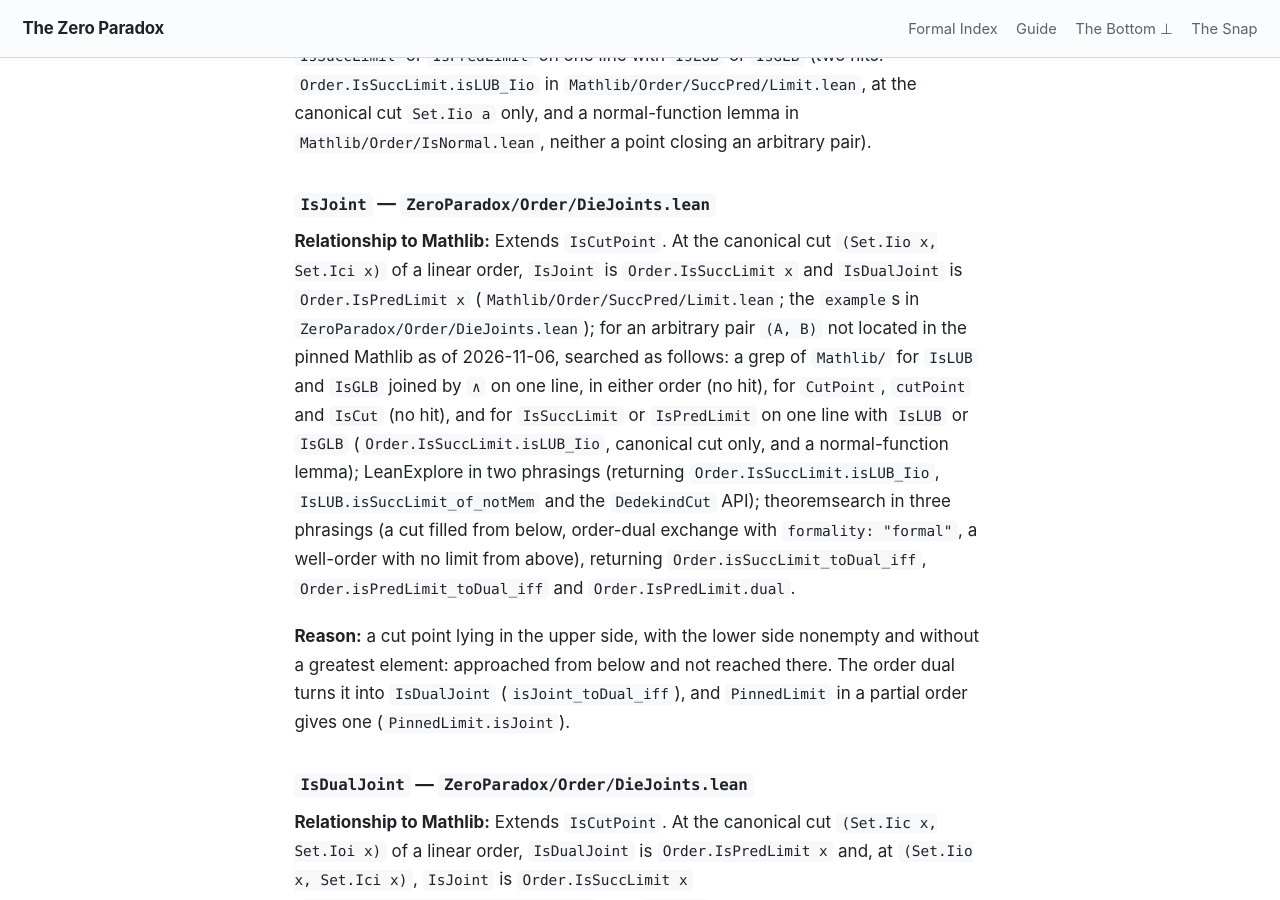
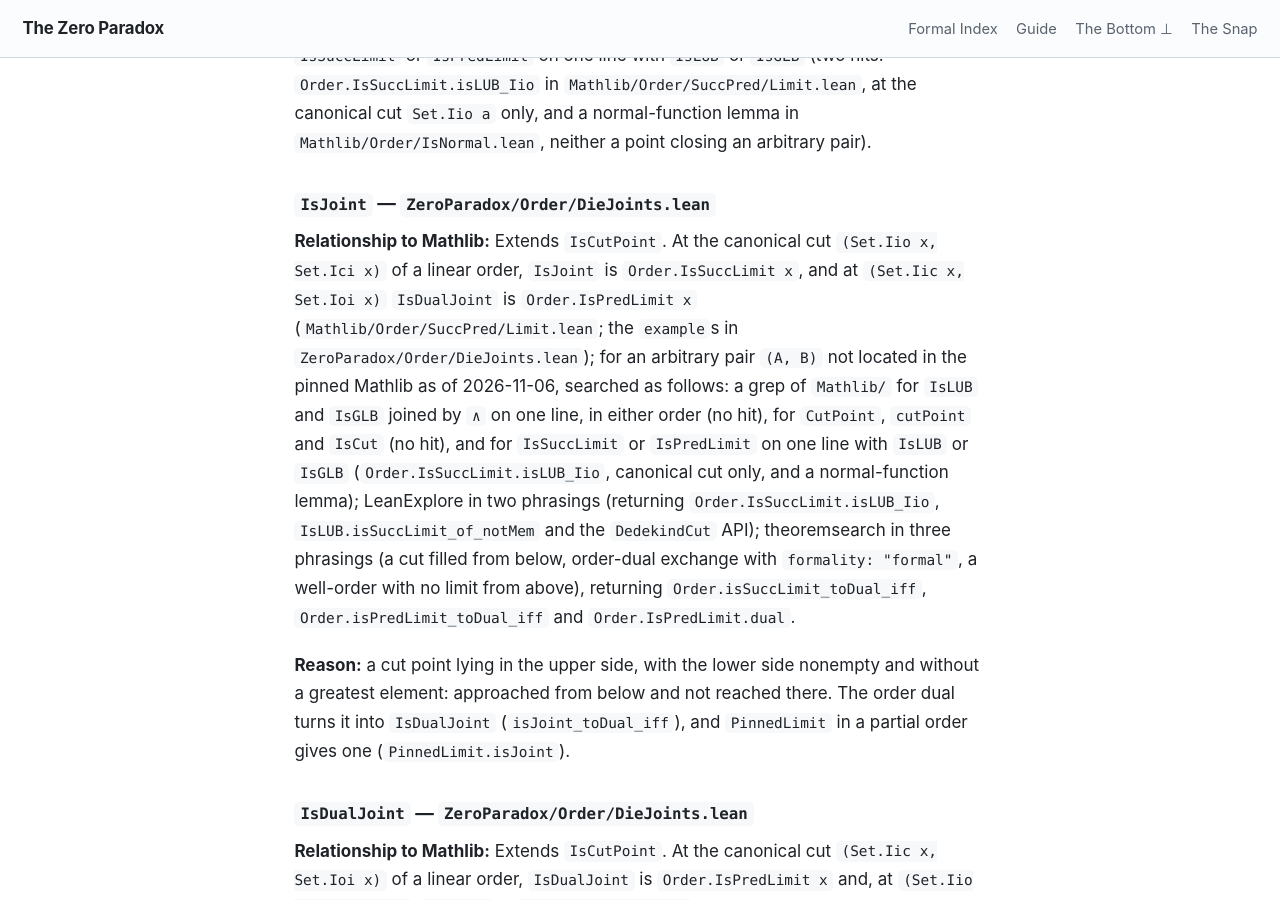
Before and after one commit to timbrigham/ZeroParadox, a Jekyll site: the page built from LEAN_CUSTOM_REGISTRY.md, in a window 1280 px wide and 900 px high, scrolled down 36869 px. Built offline with Jekyll 4.4.1, drawn with Linux system fonts in a browser that asks for light colours; our own code applies the rules of GitHub Pages for plain Markdown files.

Commit message:
DieJoints: pair the dual joint with its own cut, scope the index Reading
Ruling 149, the r9 copy-editor readers' verbatim fixes: the registry places
IsDualJoint at (Set.Iic x, Set.Ioi x); the die index adds the linear-order
premise to the successor-limit gloss and lists PinnedLimit occupants apart
from the adjoined ends, with epsilon-zero named as neither end of Ordinal.

Co-Authored-By: Claude Opus 5.5 <noreply@anthropic.com>
Claude-Session: https://claude.ai/code/session_01Qj4hZEe22hsY1FqfbKnnU2

```diff
--- a/LEAN_CUSTOM_REGISTRY.md
+++ b/LEAN_CUSTOM_REGISTRY.md
@@ -557,7 +557,7 @@ The concrete model confirming that `ValuationStructure`'s abstract axioms have a
 
 ### `IsJoint` — `ZeroParadox/Order/DieJoints.lean`
 
-**Relationship to Mathlib:** Extends `IsCutPoint`. At the canonical cut `(Set.Iio x, Set.Ici x)` of a linear order, `IsJoint` is `Order.IsSuccLimit x` and `IsDualJoint` is `Order.IsPredLimit x` (`Mathlib/Order/SuccPred/Limit.lean`; the `example`s in `ZeroParadox/Order/DieJoints.lean`); for an arbitrary pair `(A, B)` not located in the pinned Mathlib as of 2026-11-06, searched as follows: a grep of `Mathlib/` for `IsLUB` and `IsGLB` joined by `∧` on one line, in either order (no hit), for `CutPoint`, `cutPoint` and `IsCut` (no hit), and for `IsSuccLimit` or `IsPredLimit` on one line with `IsLUB` or `IsGLB` (`Order.IsSuccLimit.isLUB_Iio`, canonical cut only, and a normal-function lemma); LeanExplore in two phrasings (returning `Order.IsSuccLimit.isLUB_Iio`, `IsLUB.isSuccLimit_of_notMem` and the `DedekindCut` API); theoremsearch in three phrasings (a cut filled from below, order-dual exchange with `formality: "formal"`, a well-order with no limit from above), returning `Order.isSuccLimit_toDual_iff`, `Order.isPredLimit_toDual_iff` and `Order.IsPredLimit.dual`.
+**Relationship to Mathlib:** Extends `IsCutPoint`. At the canonical cut `(Set.Iio x, Set.Ici x)` of a linear order, `IsJoint` is `Order.IsSuccLimit x`, and at `(Set.Iic x, Set.Ioi x)` `IsDualJoint` is `Order.IsPredLimit x` (`Mathlib/Order/SuccPred/Limit.lean`; the `example`s in `ZeroParadox/Order/DieJoints.lean`); for an arbitrary pair `(A, B)` not located in the pinned Mathlib as of 2026-11-06, searched as follows: a grep of `Mathlib/` for `IsLUB` and `IsGLB` joined by `∧` on one line, in either order (no hit), for `CutPoint`, `cutPoint` and `IsCut` (no hit), and for `IsSuccLimit` or `IsPredLimit` on one line with `IsLUB` or `IsGLB` (`Order.IsSuccLimit.isLUB_Iio`, canonical cut only, and a normal-function lemma); LeanExplore in two phrasings (returning `Order.IsSuccLimit.isLUB_Iio`, `IsLUB.isSuccLimit_of_notMem` and the `DedekindCut` API); theoremsearch in three phrasings (a cut filled from below, order-dual exchange with `formality: "formal"`, a well-order with no limit from above), returning `Order.isSuccLimit_toDual_iff`, `Order.isPredLimit_toDual_iff` and `Order.IsPredLimit.dual`.
 
 **Reason:** a cut point lying in the upper side, with the lower side nonempty and without a greatest element: approached from below and not reached there. The order dual turns it into `IsDualJoint` (`isJoint_toDual_iff`), and `PinnedLimit` in a partial order gives one (`PinnedLimit.isJoint`).
 
```
Also changed, not shown: 1 other file.
